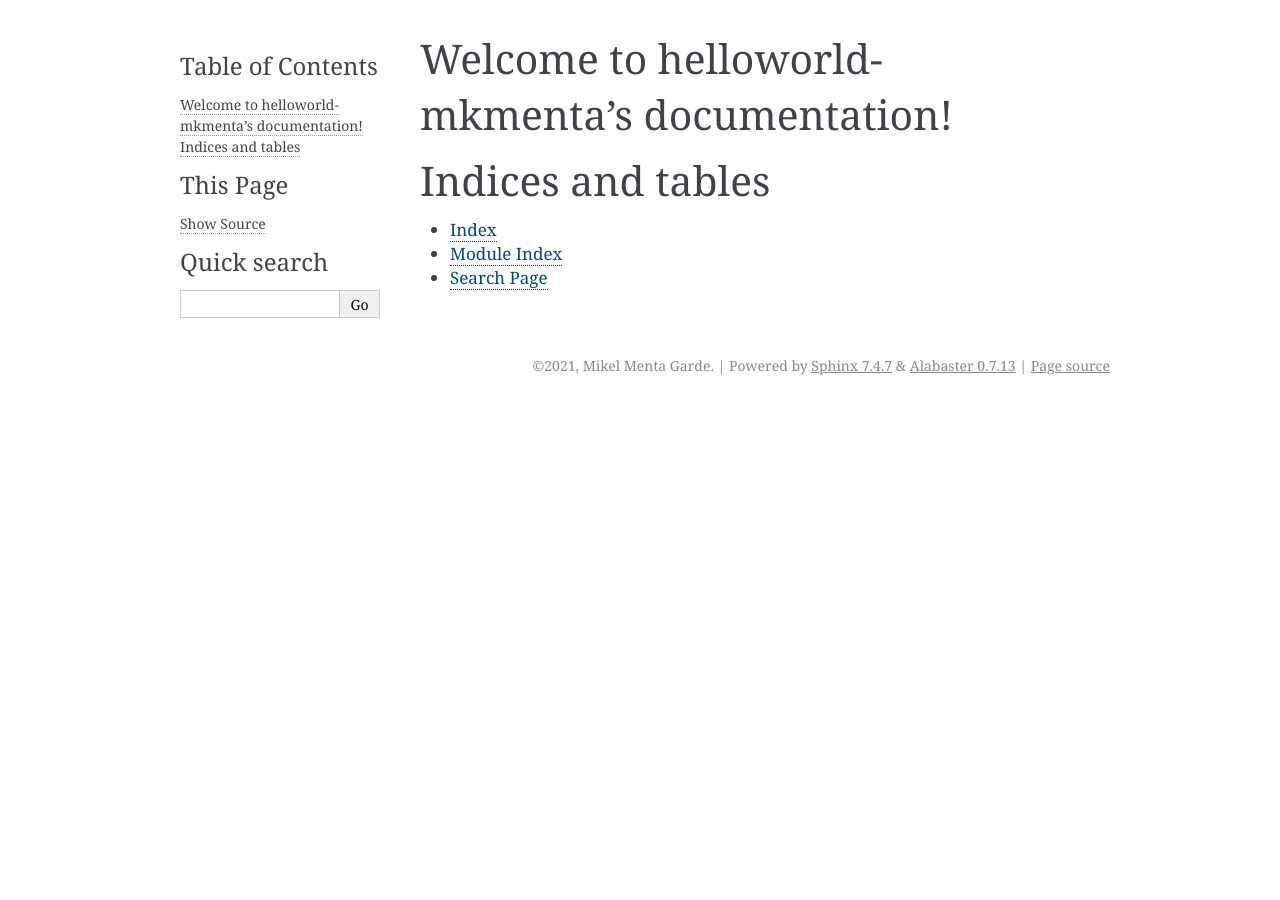
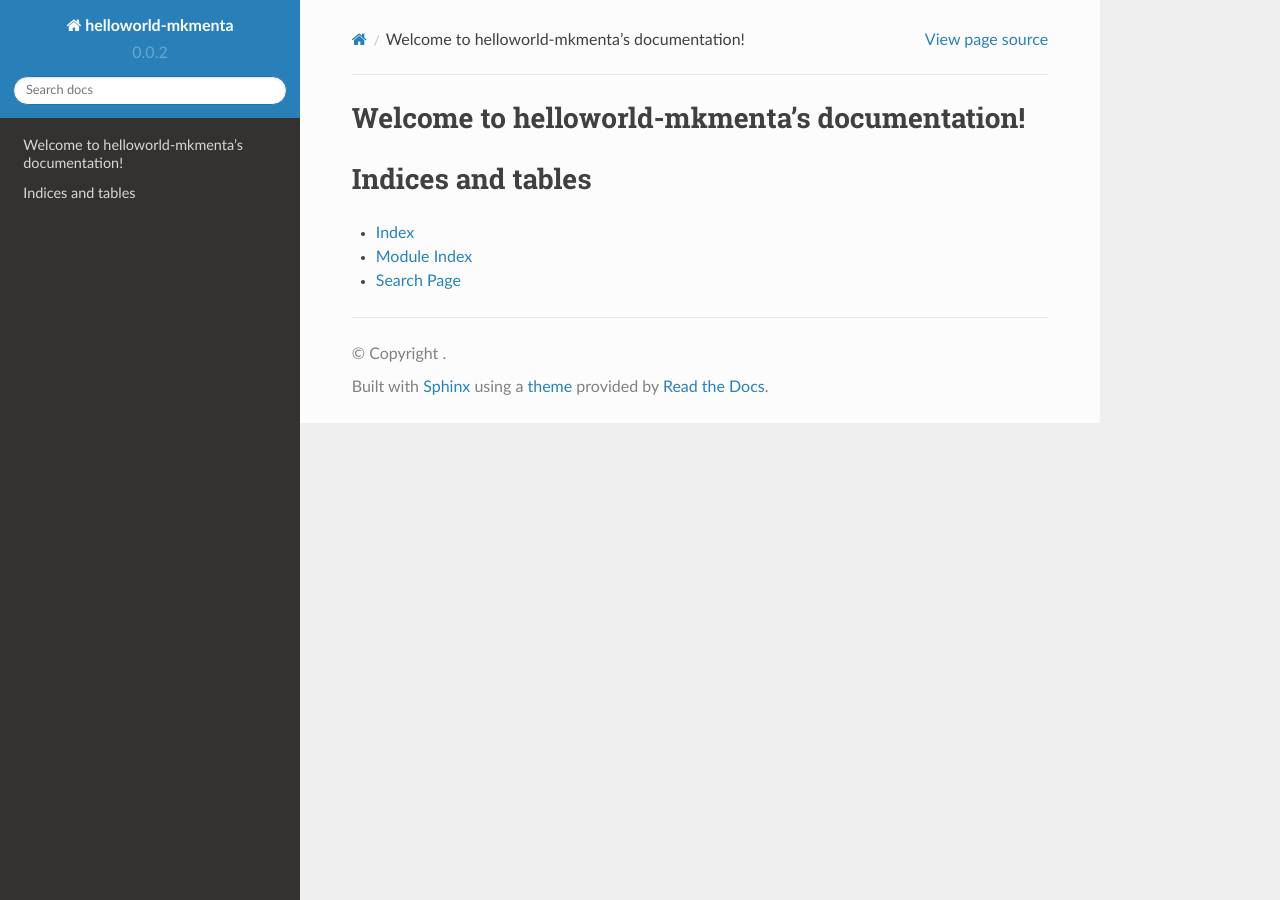
Before and after one commit to mkmenta/python-package-example, a Sphinx documentation site: the page built from docs/index.rst, in a window 1280 px wide. Built offline with Sphinx 7.4.7 and the Read the Docs theme 2.0.0, drawn with Linux system fonts in a browser that asks for light colours.

Commit message:
Basic Sphinx configurations

```diff
--- a/docs/conf.py
+++ b/docs/conf.py
@@ -9,26 +9,33 @@
 # If extensions (or modules to document with autodoc) are in another directory,
 # add these directories to sys.path here. If the directory is relative to the
 # documentation root, use os.path.abspath to make it absolute, like shown here.
-#
-# import os
-# import sys
-# sys.path.insert(0, os.path.abspath('.'))
 
+import os
+import sys
+
+sys.path.insert(0, os.path.abspath('..'))
 
 # -- Project information -----------------------------------------------------
 
+from helloworld import __author__, __version__
 project = 'helloworld-mkmenta'
-copyright = '2021, Mikel Menta Garde'
-author = 'Mikel Menta Garde'
+author = __author__
 
+version = __version__
+# The full version, including alpha/beta/rc tags
+release = version
 
 # -- General configuration ---------------------------------------------------
 
 # Add any Sphinx extension module names here, as strings. They can be
 # extensions coming with Sphinx (named 'sphinx.ext.*') or your custom
 # ones.
-extensions = [
-]
+extensions = ['sphinx.ext.todo',
+              'sphinx.ext.viewcode',
+              'sphinx.ext.autodoc',
+              'sphinx.ext.napoleon',
+              'sphinx.ext.autosummary']
+
 
 # Add any paths that contain templates here, relative to this directory.
 templates_path = ['_templates']
@@ -38,13 +45,15 @@ templates_path = ['_templates']
 # This pattern also affects html_static_path and html_extra_path.
 exclude_patterns = ['_build', 'Thumbs.db', '.DS_Store']
 
+autosummary_generate = True
+autosummary_generate_overwrite = False
 
 # -- Options for HTML output -------------------------------------------------
 
 # The theme to use for HTML and HTML Help pages.  See the documentation for
 # a list of builtin themes.
 #
-html_theme = 'alabaster'
+html_theme = 'sphinx_rtd_theme'
 
 # Add any paths that contain custom static files (such as style sheets) here,
 # relative to this directory. They are copied after the builtin static files,
```
Also changed, not shown: 1 other file.
